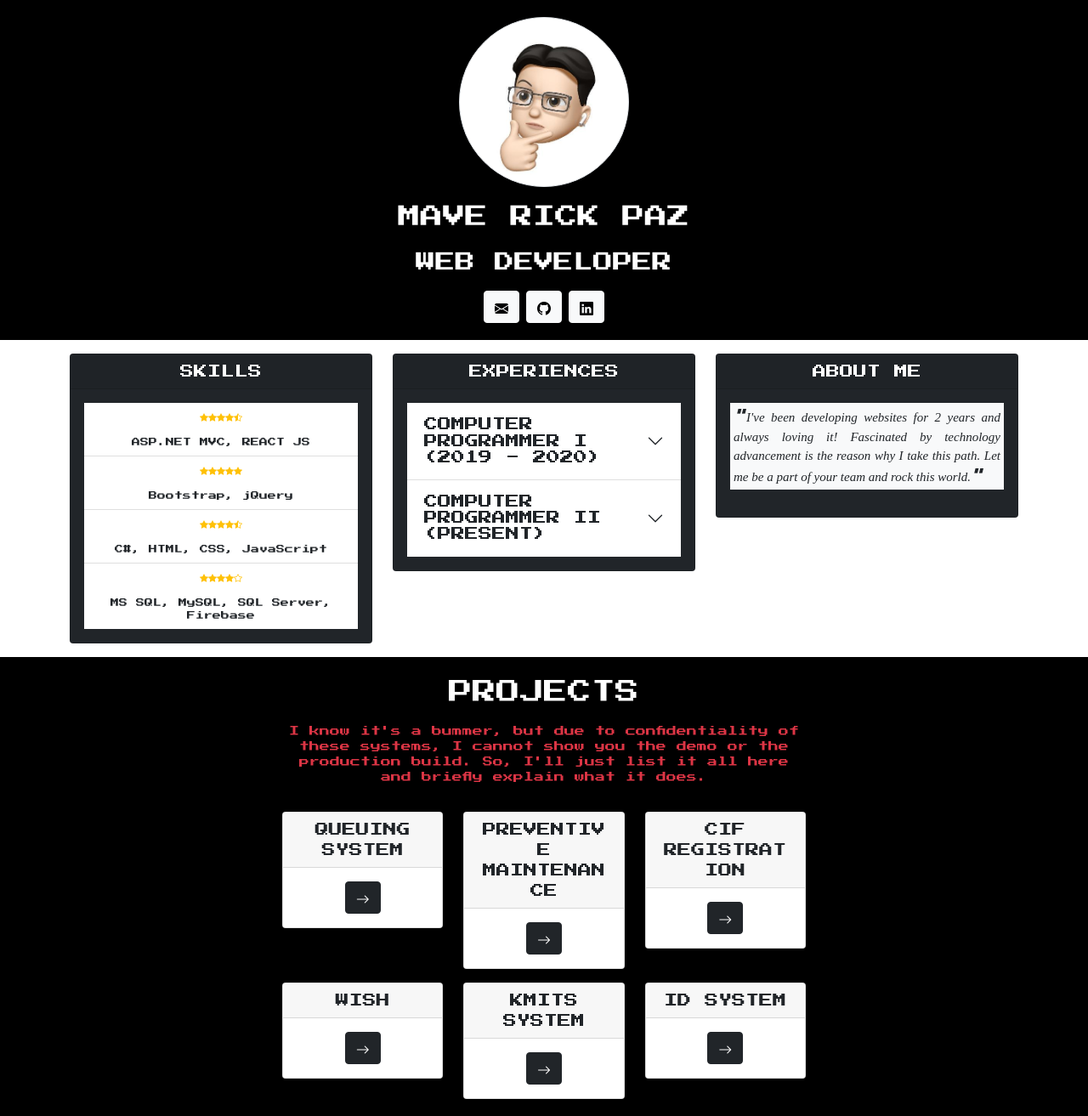
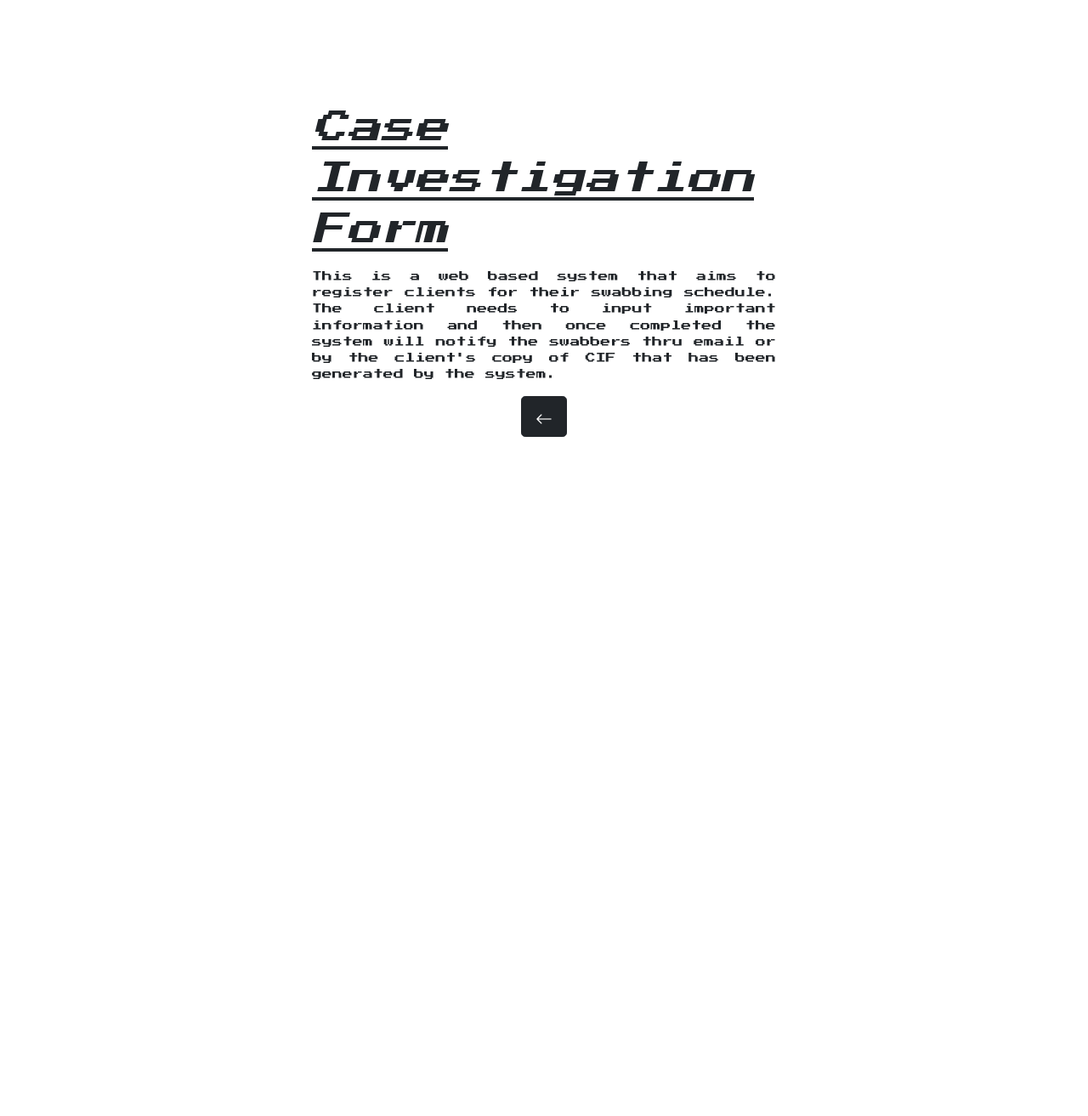
Before and after one commit to thisismav99/github-myportfolio, a React (Create React App) app: page /projects/cif in a window 1280 px wide. Shown: the whole page at 85% size. After the commit the page ends 800 px from the top, so only its background shows below. Built offline with nearby package versions, Linux system fonts and the light colour scheme.

Commit message:
Added Project component and animations

```diff
--- a/package.json
+++ b/package.json
@@ -10,6 +10,7 @@
     "bootstrap-icons": "^1.5.0",
     "react": "^17.0.2",
     "react-dom": "^17.0.2",
+    "react-router-dom": "^5.3.0",
     "react-scripts": "4.0.3",
     "web-vitals": "^1.1.2"
   },
--- a/src/components/App.js
+++ b/src/components/App.js
@@ -1,16 +1,30 @@
+import { BrowserRouter, Switch, Route, Redirect } from "react-router-dom";
 import Body from "./Body";
 import Footer from "./Footer";
 import Header from "./Header";
+import Projects from "./Projects";
 import Top from "./Top";
 
 function App() {
   return (
     <>
-      <Header />
+      <BrowserRouter>
+        <Switch>
+          <Route exact path="/">
+            <Header />
+            <Body />
+            <Footer />
+          </Route>
 
-      <Body />
+          <Route exact path="/projects/:id">
+            <Projects />
+          </Route>
 
-      <Footer />
+          <Route path="*">
+            <Redirect to="/" />
+          </Route>
+        </Switch>
+      </BrowserRouter>
 
       <Top />
     </>
--- a/src/components/Footer.js
+++ b/src/components/Footer.js
@@ -1,3 +1,4 @@
+import { Link } from "react-router-dom"
 
 const Footer = () => {
     return (
@@ -21,7 +22,9 @@ const Footer = () => {
                                     QUEUING SYSTEM
                                 </div>
                                 <div className="card-body">
-                                    <button className="btn btn-dark"><i className="bi bi-arrow-right"></i></button>
+                                    <Link to="/projects/queuing" className="btn btn-dark">
+                                        <i className="bi bi-arrow-right"></i>
+                                    </Link>
                                 </div>
                             </div>
                         </div>
@@ -31,7 +34,9 @@ const Footer = () => {
                                     PREVENTIVE MAINTENANCE
                                 </div>
                                 <div className="card-body">
-                                    <button className="btn btn-dark"><i className="bi bi-arrow-right"></i></button>
+                                    <Link to="/projects/preventivemaintenance" className="btn btn-dark">
+                                        <i className="bi bi-arrow-right"></i>
+                                    </Link>
                                 </div>
                             </div>
                         </div>
@@ -41,7 +46,9 @@ const Footer = () => {
                                     CIF REGISTRATION
                                 </div>
                                 <div className="card-body">
-                                    <button className="btn btn-dark"><i className="bi bi-arrow-right"></i></button>
+                                    <Link to="/projects/cif" className="btn btn-dark">
+                                        <i className="bi bi-arrow-right"></i>
+                                    </Link>
                                 </div>
                             </div>
                         </div>
@@ -54,7 +61,9 @@ const Footer = () => {
                                     WISH
                                 </div>
                                 <div className="card-body">
-                                    <button className="btn btn-dark"><i className="bi bi-arrow-right"></i></button>
+                                    <Link to="/projects/wish" className="btn btn-dark">
+                                        <i className="bi bi-arrow-right"></i>
+                                    </Link>
                                 </div>
                             </div>
                         </div>
@@ -64,7 +73,9 @@ const Footer = () => {
                                     KMITS SYSTEM
                                 </div>
                                 <div className="card-body">
-                                    <button className="btn btn-dark"><i className="bi bi-arrow-right"></i></button>
+                                    <Link to="/projects/kmits" className="btn btn-dark">
+                                        <i className="bi bi-arrow-right"></i>
+                                    </Link>
                                 </div>
                             </div>
                         </div>
@@ -74,7 +85,9 @@ const Footer = () => {
                                     ID SYSTEM
                                 </div>
                                 <div className="card-body">
-                                    <button className="btn btn-dark"><i className="bi bi-arrow-right"></i></button>
+                                    <Link to="/projects/idsystem" className="btn btn-dark">
+                                        <i className="bi bi-arrow-right"></i>
+                                    </Link>
                                 </div>
                             </div>
                         </div>
--- /dev/null
+++ b/src/components/Projects.js
@@ -0,0 +1,92 @@
+import { useState, useEffect, useRef } from "react";
+import { useHistory, useParams } from "react-router"
+
+const Projects = () => {
+    const {id} = useParams();
+    const history = useHistory();
+    const [system, setSystem] = useState(null);
+    const subscribe = useRef(false);
+
+    useEffect(() => {
+        subscribe.current = true;
+
+        if(id === "queuing" && subscribe.current){
+            setSystem([{
+                item: "Queuing System",
+                description: "This system has been developed to cater the visitors of our office, basically it generates a number which the visitor presents. The registration was in the lobby of our office, there’s a staff there who’s going to input the visitors information. Once registered the system will print a receipt which has the Queuing number and inputted information.  Then the visitor needs to wait for his/her number to appear on the TV screen before proceeding. It is a web based system which I developed using ASP.NET MVC, HTML, CSS, Javascript, Bootstrap and jQuery. I also use Google Chrome’s Kiosk feature to automatically print the receipt on the thermal printer."
+            }]);
+        }
+        else if(id === "preventivemaintenance" && subscribe.current){
+            setSystem([{
+                item: "Preventive Maintenance System",
+                description: "It’s a web based system developed to record computer specs of our office, it is needed to identify the total working one’s and the ones who need to be replaced. It generates reports based on department, divisions, or computer parts. It is like an inventory system but for computers only."
+            }]);
+        }
+        else if(id === "cif" && subscribe.current){
+            setSystem([{
+                item: "Case Investigation Form",
+                description: "This is a web based system that aims to register clients for their swabbing schedule. The client needs to input important information and then once completed the system will notify the swabbers thru email or by the client's copy of CIF that has been generated by the system."
+            }]);
+        }
+        else if (id === "wish" && subscribe.current){
+            setSystem([{
+                item: "Web Integrated System for Health",
+                description: "This system has already been developed by the previous developers, meaning before I get hired this system has already been done. I only maintain this system based on the user's wants, needs or some feature addition and improvement. It is a web based system consisting of different systems integrated into one, these systems are Employee Portal, Inventory System, Document Tracking System, and Document Management and Archiving System."
+            }]);
+        }
+        else if (id === "kmits" && subscribe.current){
+            setSystem([{
+                item: "KMITS System",
+                description: "A web based system that has also already been developed. This system is for our Records department. It is for handling documents that are already in our office, this system is also connected to the Document Tracking System that handles the incoming documents. I only maintain this system for error complaints and feature addition and improvement."
+            }]);
+        }
+        else if(id === "idsystem" && subscribe.current){
+            setSystem([{
+                item: "ID System",
+                description: "A web based system that I developed to handle the user ID registration and generation. I used ASP.NET MVC, HTML, CSS, Javascript, Bootstrap and jQuery, just like on my other project/systems that I developed. This system generates an ID template that is ready to print and based on the user registration. These users are employees of our office."
+            }]);
+        }
+        else{
+            setSystem([{
+                item: "Hmmm, that was odd!",
+                description: "🤔🤔🤔🤔🤔🤔🤔🤔🤔🤔"
+            }]);
+        }
+
+        return () => subscribe.current = false;
+    }, [id]);
+
+    const goBack = () => {
+        history.push("/");
+    }
+
+    return (
+        <div className="container projects-container">
+            <div className="row">
+                <div className="col-xl-3">
+
+                </div>
+                <div className="col-xl-6">
+                    {
+                        system && system.map((data) => (
+                                        <div key={data.item}>
+                                            <p className="fs-1 fst-italic title-container">{data.item}</p>
+
+                                            <p className="project-desc-container">{data.description}</p>
+                                        </div>
+                                    ))
+                    }
+
+                    <div className="text-center">
+                        <button onClick={() => goBack() } className="btn btn-dark btn-lg back-btn-container"><i className="bi bi-arrow-left"></i></button>
+                    </div>
+                </div>
+                <div className="col-xl-3">
+
+                </div>
+            </div>
+        </div>
+    )
+}
+
+export default Projects
--- a/src/index.css
+++ b/src/index.css
@@ -187,3 +187,62 @@
   bottom: 0;
   padding: 10px;
 }
+
+.projects-container{
+  padding: 120px;
+}
+
+.title-container{
+  position: relative;
+  text-decoration: underline;
+  animation-name: title-animation;
+  animation-duration: 2s;
+}
+
+@keyframes title-animation{
+  from{
+    left: -600px;
+  }
+  to{
+    left: 0;
+  }
+}
+
+.project-desc-container{
+  font-size: 12px;
+  text-align: justify;
+  line-height: 1.6;
+  animation-name: project-desc-animation;
+  animation-duration: 2s;
+  animation-delay: 2s;
+  animation-fill-mode: forwards;
+  position: relative;
+  opacity: 0;
+}
+
+@keyframes project-desc-animation{
+  from{
+    left: -600px;
+  }
+  to{
+    left: 0;
+    opacity: 1;
+  }
+}
+
+.back-btn-container{
+  animation-name: back-btn-animation;
+  animation-duration: 5s;
+}
+
+@keyframes back-btn-animation{
+  0%{
+    transform: rotateY(50deg);
+  }
+  50%{
+    transform: rotateY(180deg);
+  }
+  100%{
+    transform: rotateY(10deg);
+  }
+}
```
Also changed, not shown: 1 other file (tests, documents, lock files or other folders).
